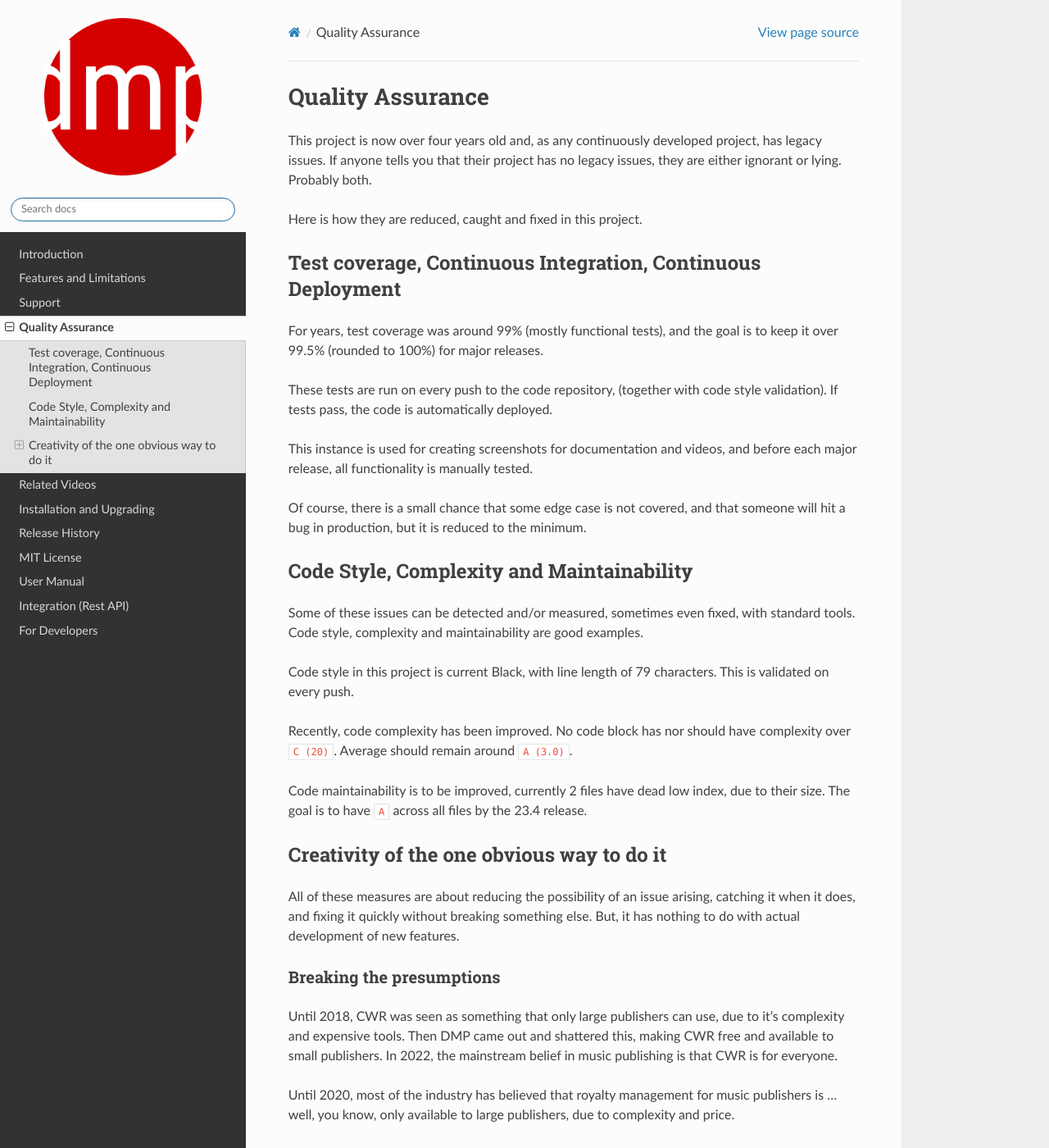
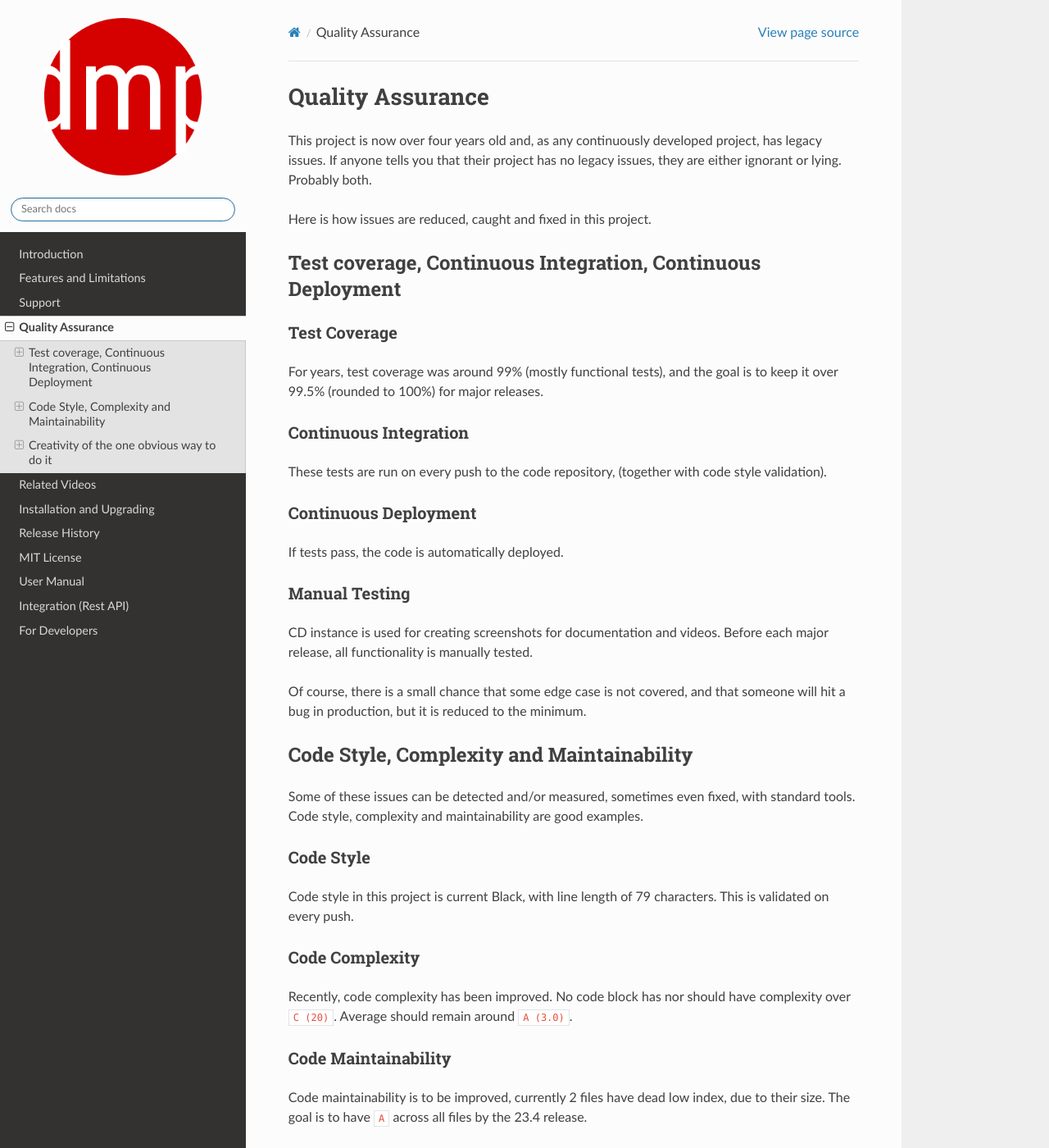
Before and after one commit to matijakolaric-com/django-music-publisher, a Sphinx documentation site: the page built from docs/qa.rst, in a window 1280 px wide and 1400 px high. Shown: the whole window at 82% size. Built offline with Sphinx 7.4.7 and the Read the Docs theme 2.0.0, drawn with Linux system fonts in a browser that asks for light colours; some of the changed text lies outside the part shown.

Commit message:
documentation updates - QA

```diff
--- a/docs/qa.rst
+++ b/docs/qa.rst
@@ -6,20 +6,33 @@ developed project, has legacy issues. If anyone tells you that their
 project has no legacy issues, they are either ignorant or lying.
 Probably both.
 
-Here is how they are reduced, caught and fixed in this project.
+Here is how issues are reduced, caught and fixed in this project.
 
 Test coverage, Continuous Integration, Continuous Deployment
 =================================================================
 
+Test Coverage
+++++++++++++++++++++++
+
 For years, test coverage was around 99% (mostly functional tests), and
 the goal is to keep it over 99.5% (rounded to 100%) for major releases.
 
+Continuous Integration
+++++++++++++++++++++++++++++++
+
 These tests are run on every push to the code repository,
-(together with code style validation). If tests pass, the code
-is automatically deployed.
+(together with code style validation).
 
-This instance is used for creating screenshots for documentation
-and videos, and before each major release, all functionality is
+Continuous Deployment
+++++++++++++++++++++++++++++++
+
+If tests pass, the code is automatically deployed.
+
+Manual Testing
+++++++++++++++++++++++++++++++++
+
+CD instance is used for creating screenshots for documentation
+and videos. Before each major release, all functionality is
 manually tested.
 
 Of course, there is a small chance that some edge case is not covered,
@@ -33,11 +46,19 @@ Some of these issues can be detected and/or measured, sometimes even
 fixed, with standard tools. Code style, complexity and maintainability
 are good examples.
 
+Code Style
++++++++++++++++++
 Code style in this project is current Black, with line length of 79
 characters. This is validated on every push.
 
+Code Complexity
+++++++++++++++++++
+
 Recently, code complexity has been improved. No code block has nor should
 have complexity over ``C (20)``. Average should remain around ``A (3.0)``.
+
+Code Maintainability
++++++++++++++++++++++++++
 
 Code maintainability is to be improved, currently 2 files have dead low
 index, due to their size. The goal is to have ``A`` across all files by
```
Also changed, not shown: other parts of docs/qa.rst (+1 -1 lines).
